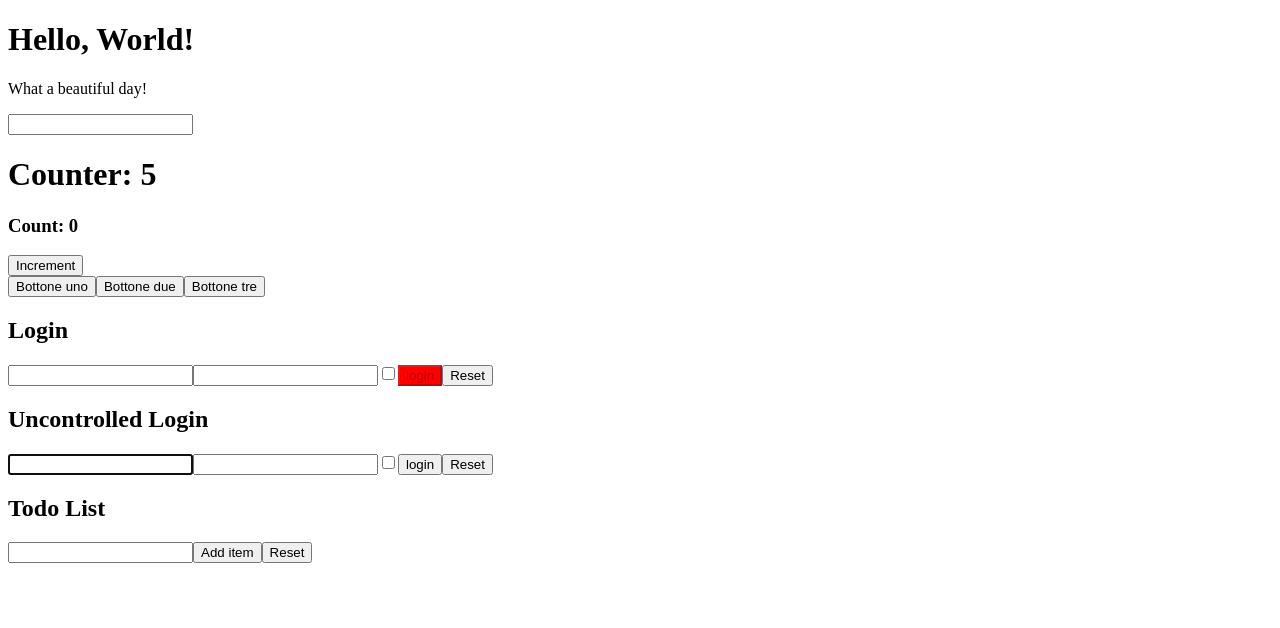
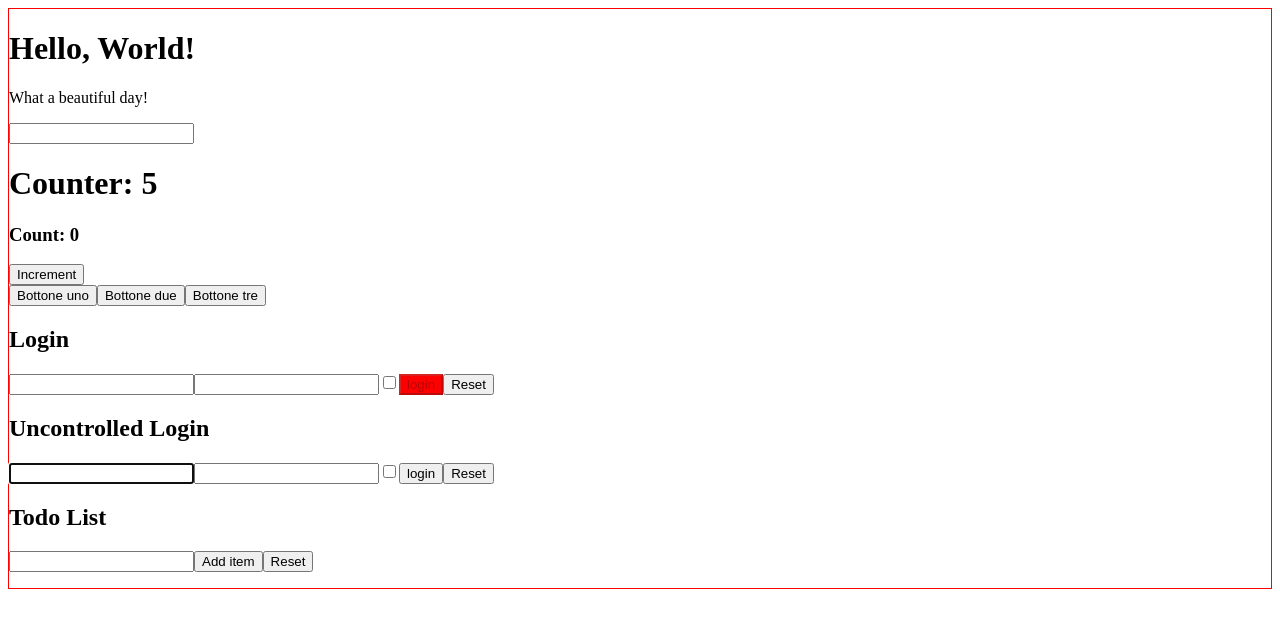
Before and after one commit to AlessioSatta/react-exercises, a React (Create React App) app in the folder my-app/: page / in a window 1280 px wide. Shown: the top 628 px of the page. Built offline with nearby package versions, Linux system fonts and the light colour scheme.

Commit message:
feat: add Container component

```diff
--- a/my-app/src/App.js
+++ b/my-app/src/App.js
@@ -1,6 +1,7 @@
 import React from 'react';
 import { ClickCounter } from './ClickCounter';
 import { ClickTracker } from './ClickTracker';
+import { Container } from './Container';
 import { Counter } from './Counter';
 import { Hello } from './Hello';
 import { InterectiveWelcome } from './InteractiveWelcome';
@@ -12,6 +13,7 @@
     render() {
         return (
             <div>
+                <Container>
                     <Hello />
                     <InterectiveWelcome />
                     <Counter initialValue={0} incrementAmount={1} incrementInterval={1000} />
@@ -20,6 +22,7 @@
                     <Login />
                     <UncontrolledLogin />
                     <TodoList />
+                </Container>
             </div>
         )
     }
--- /dev/null
+++ b/my-app/src/Container.js
@@ -0,0 +1,11 @@
+import React from 'react';
+
+export class Container extends React.Component {
+    render() {
+        return (
+            <div className='container'>
+                {this.props.children}
+            </div>
+        )
+    }
+}
--- a/my-app/src/index.css
+++ b/my-app/src/index.css
@@ -2,3 +2,8 @@
     background-color: azure;
     border: 1px solid maroon;
 }
+
+.container {
+    background-color: white;
+    border: 1px solid red;
+}
```
Lines whose indentation alone changed are shown as unchanged.
